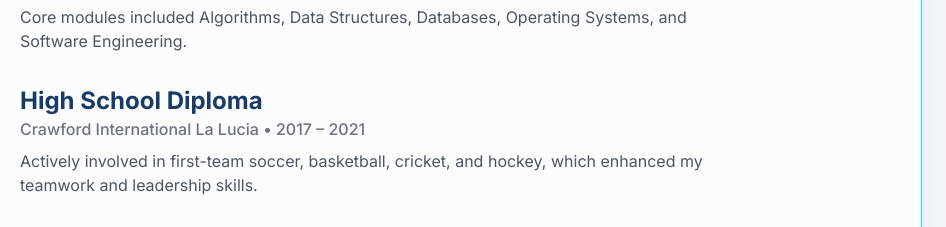
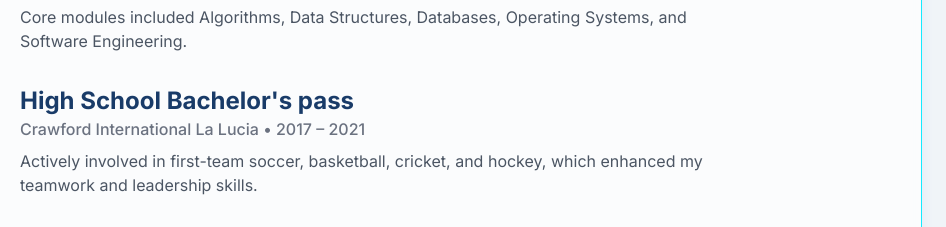
Before and after one commit to Keanu-Lee-Naidoo-1008/newPortfolio, a plain HTML site: page index.html in a window 1280 px wide. Shown: the part 2713-2940 px from the top of the page, 334-1280 px from the left. Drawn offline with nearby package versions, Linux system fonts and the light colour scheme.

Commit message:
Update index.html

```diff
--- a/index.html
+++ b/index.html
@@ -275,7 +275,7 @@
                             <img src="assets/chs_image_1_1_1_1-1920w.png" alt="Crawford International Badge" class="h-16 w-16 object-contain" onerror="this.onerror=null;this.src='https://placehold.co/64x64/ffffff/193B68?text=CI';">
                         </div>
                         <div>
-                            <h3 class="text-2xl font-bold dark:text-white">High School Diploma</h3>
+                            <h3 class="text-2xl font-bold dark:text-white">High School Bachelor's pass</h3>
                             <p class="text-gray-500 dark:text-gray-400 font-medium">Crawford International La Lucia • 2017 – 2021</p>
                             <p class="text-gray-600 dark:text-gray-300 mt-2">Actively involved in first-team soccer, basketball, cricket, and hockey, which enhanced my teamwork and leadership skills.</p>
                         </div>
```
